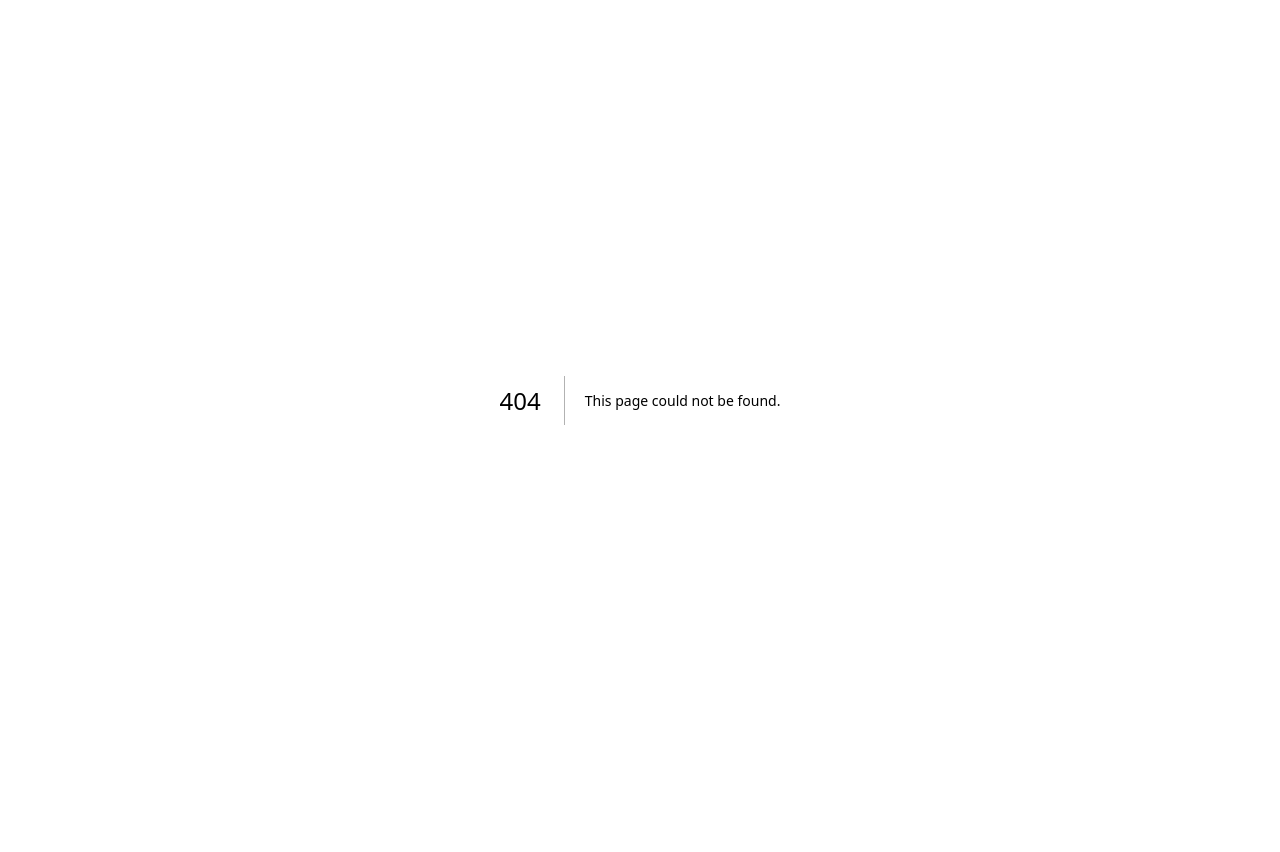
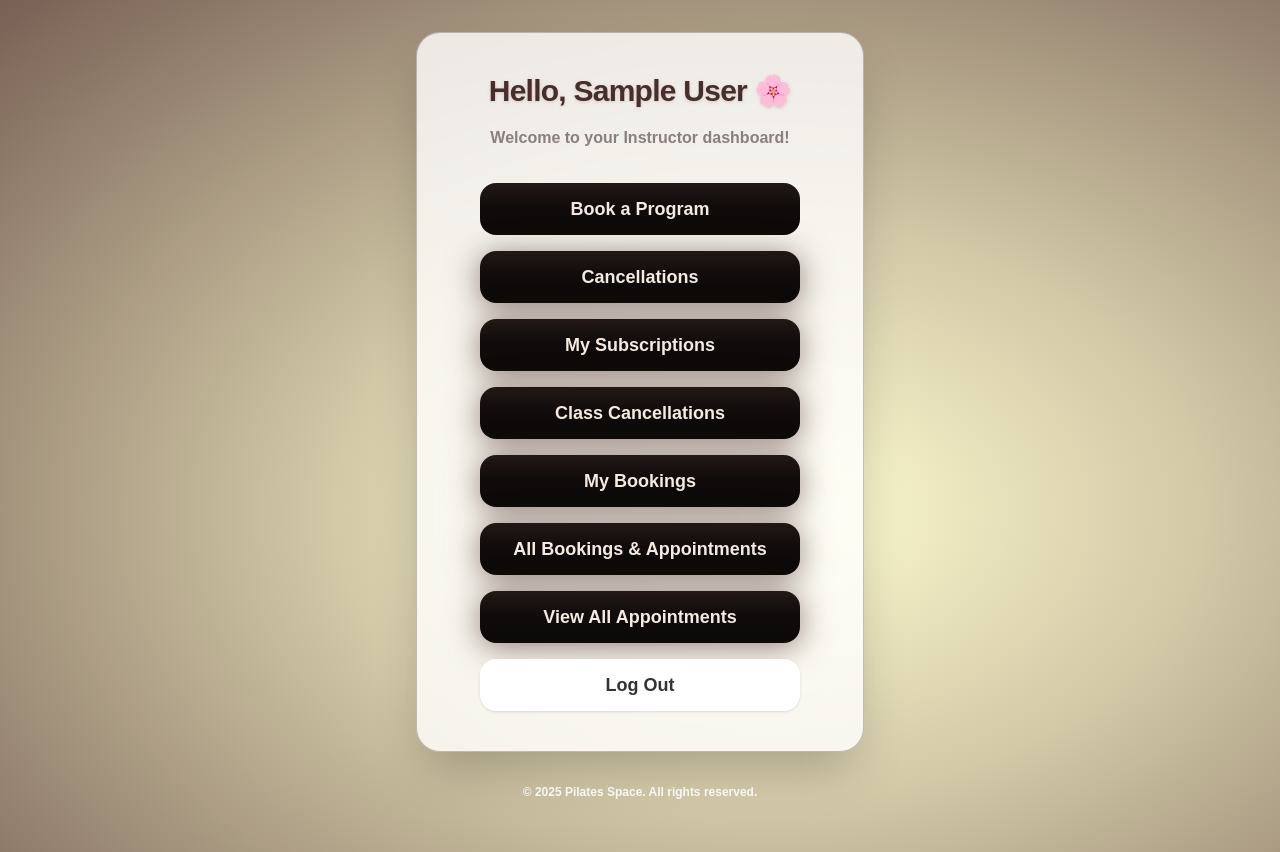
Before and after one commit to Hephaestack/breathe-pilates-booking, a Next.js app in the folder frontend/: page /instructor-dashboard in a window 1280 px wide. Before the commit this address had no page. Before the commit the page ends 800 px from the top, so only its background shows below. Built offline with nearby package versions, Linux system fonts and the light colour scheme; sample sign-in values are in the browser's storage.

Commit message:
auth and error toast

```diff
--- a/frontend/app/dashboard/page.jsx
+++ b/frontend/app/client-dashboard/page.jsx
@@ -20,12 +20,12 @@ export default function Dashboard() {
   if (!user) return null;
 
  return (
-  <div className="min-h-screen w-full flex flex-col justify-center items-center px-4 py-8">
+  <div className="flex flex-col items-center justify-center w-full min-h-screen px-4 py-8">
     <motion.main
       initial={{ opacity: 0, y: 30 }}
       animate={{ opacity: 1, y: 0 }}
       transition={{ duration: 0.6, ease: 'easeOut' }}
-      className="flex flex-col items-center w-full max-w-md flex-1 justify-center"
+      className="flex flex-col items-center justify-center flex-1 w-full max-w-md"
     >
       <div className="backdrop-blur-lg bg-white/80 rounded-3xl shadow-2xl px-8 py-10 w-full flex flex-col items-center border border-[#4A2C2A]/30 ">
         <h1 className="text-3xl font-extrabold text-[#4A2C2A] text-center mb-4 tracking-tight drop-shadow">
@@ -58,28 +58,24 @@ export default function Dashboard() {
   >
     My Subscriptions
   </button>
-  {user.role === 'instructor' && (
   <button
     className="w-full py-3 px-6 text-lg font-semibold rounded-2xl bg-gradient-to-b from-[#221816] via-[#0f0b0a] to-[#0b0a08] text-[#f5e9e0] shadow-[0_4px_32px_0_rgba(72,41,37,0.6)] hover:shadow-[0_0_16px_4px_rgba(72,41,37,0.25)] transition duration-300 ease-in-out border-none outline-none"
     onClick={() => router.push('/class-cancellations')}
   >
     Class Cancellations
   </button>
-  )}
   <button
     className="w-full py-3 px-6 text-lg font-semibold rounded-2xl bg-gradient-to-b from-[#221816] via-[#0f0b0a] to-[#0b0a08] text-[#f5e9e0] shadow-[0_4px_32px_0_rgba(72,41,37,0.6)] hover:shadow-[0_0_16px_4px_rgba(72,41,37,0.25)] transition duration-300 ease-in-out border-none outline-none"
     onClick={() => router.push('/bookings')}
   >
     My Bookings
   </button>
-  {user.role === 'instructor' && (
   <button
     className="w-full py-3 px-6 text-lg font-semibold rounded-2xl bg-gradient-to-b from-[#221816] via-[#0f0b0a] to-[#0b0a08] text-[#f5e9e0] shadow-[0_4px_32px_0_rgba(72,41,37,0.6)] hover:shadow-[0_0_16px_4px_rgba(72,41,37,0.25)] transition duration-300 ease-in-out border-none outline-none"
     onClick={() => router.push('/all-bookings')}
   >
     All Bookings & Appointments
   </button>
-  )}
   <button
     className="w-full py-3 px-6 text-lg font-semibold rounded-2xl bg-[#fff] text-[#333] shadow hover:bg-[#ccc] transition duration-300"
     onClick={() => {
@@ -92,7 +88,7 @@ export default function Dashboard() {
 </motion.div>
       </div>
     </motion.main>
-    <div className="text-xs text-white mt-8 mb-5 text-center font-extrabold">
+    <div className="mt-8 mb-5 text-xs font-extrabold text-center text-white">
       © {new Date().getFullYear()} Pilates Space. All rights reserved.
     </div>
   </div>
--- /dev/null
+++ b/frontend/app/instructor-dashboard/page.jsx
@@ -0,0 +1,102 @@
+'use client';
+
+import { useEffect, useState } from 'react';
+import { useRouter } from 'next/navigation';
+import { motion } from 'framer-motion';
+
+export default function InstructorDashboard() {
+  const [user, setUser] = useState(null);
+  const router = useRouter();
+
+  useEffect(() => {
+    const userData = localStorage.getItem('user');
+    if (!userData) {
+      router.push('/login');
+    } else {
+      setUser(JSON.parse(userData));
+    }
+  }, [router]);
+
+  if (!user) return null;
+
+  return (
+    <div className="flex flex-col items-center justify-center w-full min-h-screen px-4 py-8">
+      <motion.main
+        initial={{ opacity: 0, y: 30 }}
+        animate={{ opacity: 1, y: 0 }}
+        transition={{ duration: 0.6, ease: 'easeOut' }}
+        className="flex flex-col items-center justify-center flex-1 w-full max-w-md"
+      >
+        <div className="backdrop-blur-lg bg-white/80 rounded-3xl shadow-2xl px-8 py-10 w-full flex flex-col items-center border border-[#4A2C2A]/30 ">
+          <h1 className="text-3xl font-extrabold text-[#4A2C2A] text-center mb-4 tracking-tight drop-shadow">
+            Hello, {user.name} 🌸
+          </h1>
+          <p className="text-base text-[#8a7f7e] text-center max-w-xs leading-relaxed mb-8">
+            Welcome to your Instructor dashboard!
+          </p>
+          <motion.div
+            initial={{ opacity: 0, y: 8 }}
+            animate={{ opacity: 1, y: 0 }}
+            transition={{ delay: 0.2, duration: 0.3 }}
+            className="w-full max-w-xs space-y-4"
+          >
+            <button
+              className="w-full py-3 px-6 text-lg font-semibold rounded-2xl bg-gradient-to-b from-[#221816] via-[#0f0b0a] to-[#0b0a08] text-[#f5e9e0] shadow-[0_8px_64px_0_rgba(72,41,37,0.6)]] hover:shadow-[0_0_16px_4px_rgba(72,41,37,0.25)] transition duration-300 ease-in-out border-none outline-none"
+              onClick={() => router.push('/programs')}
+            >
+              Book a Program
+            </button>
+            <button
+              className="w-full py-3 px-6 text-lg font-semibold rounded-2xl bg-gradient-to-b from-[#221816] via-[#0f0b0a] to-[#0b0a08] text-[#f5e9e0] shadow-[0_4px_32px_0_rgba(72,41,37,0.6)] hover:shadow-[0_0_16px_4px_rgba(72,41,37,0.25)] transition duration-300 ease-in-out border-none outline-none"
+              onClick={() => router.push('/cancellations')}
+            >
+              Cancellations
+            </button>
+            <button
+              className="w-full py-3 px-6 text-lg font-semibold rounded-2xl bg-gradient-to-b from-[#221816] via-[#0f0b0a] to-[#0b0a08] text-[#f5e9e0] shadow-[0_4px_32px_0_rgba(72,41,37,0.6)] hover:shadow-[0_0_16px_4px_rgba(72,41,37,0.25)] transition duration-300 ease-in-out border-none outline-none"
+              onClick={() => router.push('/subscriptions')}
+            >
+              My Subscriptions
+            </button>
+            <button
+              className="w-full py-3 px-6 text-lg font-semibold rounded-2xl bg-gradient-to-b from-[#221816] via-[#0f0b0a] to-[#0b0a08] text-[#f5e9e0] shadow-[0_4px_32px_0_rgba(72,41,37,0.6)] hover:shadow-[0_0_16px_4px_rgba(72,41,37,0.25)] transition duration-300 ease-in-out border-none outline-none"
+              onClick={() => router.push('/class-cancellations')}
+            >
+              Class Cancellations
+            </button>
+            <button
+              className="w-full py-3 px-6 text-lg font-semibold rounded-2xl bg-gradient-to-b from-[#221816] via-[#0f0b0a] to-[#0b0a08] text-[#f5e9e0] shadow-[0_4px_32px_0_rgba(72,41,37,0.6)] hover:shadow-[0_0_16px_4px_rgba(72,41,37,0.25)] transition duration-300 ease-in-out border-none outline-none"
+              onClick={() => router.push('/bookings')}
+            >
+              My Bookings
+            </button>
+            <button
+              className="w-full py-3 px-6 text-lg font-semibold rounded-2xl bg-gradient-to-b from-[#221816] via-[#0f0b0a] to-[#0b0a08] text-[#f5e9e0] shadow-[0_4px_32px_0_rgba(72,41,37,0.6)] hover:shadow-[0_0_16px_4px_rgba(72,41,37,0.25)] transition duration-300 ease-in-out border-none outline-none"
+              onClick={() => router.push('/all-bookings')}
+            >
+              All Bookings & Appointments
+            </button>
+            <button
+              className="w-full py-3 px-6 text-lg font-semibold rounded-2xl bg-gradient-to-b from-[#221816] via-[#0f0b0a] to-[#0b0a08] text-[#f5e9e0] shadow-[0_4px_32px_0_rgba(72,41,37,0.6)] hover:shadow-[0_0_16px_4px_rgba(72,41,37,0.25)] transition duration-300 ease-in-out border-none outline-none"
+              onClick={() => router.push('/all-appointments')}
+            >
+              View All Appointments
+            </button>
+            <button
+              className="w-full py-3 px-6 text-lg font-semibold rounded-2xl bg-[#fff] text-[#333] shadow hover:bg-[#ccc] transition duration-300"
+              onClick={() => {
+                localStorage.removeItem('user');
+                router.push('/login');
+              }}
+            >
+              Log Out
+            </button>
+          </motion.div>
+        </div>
+      </motion.main>
+      <div className="mt-8 mb-5 text-xs font-extrabold text-center text-white">
+        © {new Date().getFullYear()} Pilates Space. All rights reserved.
+      </div>
+    </div>
+  );
+}
--- a/frontend/app/login/page.jsx
+++ b/frontend/app/login/page.jsx
@@ -1,37 +1,81 @@
 'use client';
 
 import { useRouter } from 'next/navigation';
-import { useState } from 'react';
+import { useState, useEffect } from 'react'; // <-- Add useState and useEffect import
 import { motion } from 'framer-motion';
 
 export default function LoginPage() {
   const router = useRouter();
   const [loading, setLoading] = useState(false);
+  const [username, setUsername] = useState('');
+  const [password, setPassword] = useState('');
+  const [error, setError] = useState('');
+  const [showToast, setShowToast] = useState(false);
 
   const handleLogin = () => {
+  setError('');
+  if (!username || !password) {
+    setError('Please enter both your username (or phone) and password to continue.');
+    setShowToast(true);
+    return;
+  }
   setLoading(true);
 
-    const mockUser = {
+    // Mock users
+    const users = [
+      {
         id: 1,
         name: 'Test User',
         email: 'test@example.com',
         role: 'client',
-    };
+        username: 'client',
+        password: 'client123',
+      },
+      {
+        id: 2,
+        name: 'Instructor Jane',
+        email: 'jane@instructor.com',
+        role: 'instructor',
+        username: 'instructor',
+        password: 'instructor123',
+      },
+    ];
 
-    localStorage.setItem('user', JSON.stringify(mockUser));
+    // Find user by username and password
+    const foundUser = users.find(
+      (u) => (u.username === username || u.email === username) && u.password === password
+    );
 
    setTimeout(() => {
-      router.push('/dashboard');
+    setLoading(false);
+    if (foundUser) {
+      localStorage.setItem('user', JSON.stringify(foundUser));
+      if (foundUser.role === 'instructor') {
+        router.push('/instructor-dashboard');
+      } else {
+        router.push('/client-dashboard');
+      }
+    } else {
+      setError('The username or password you entered is incorrect. Please try again.');
+      setShowToast(true);
+    }
   }, 1000);
 };
 
+  useEffect(() => {
+    if (showToast) {
+      const timer = setTimeout(() => setShowToast(false), 2500);
+      return () => clearTimeout(timer);
+    }
+  }, [showToast]);
+
   return (
-  <div className="min-h-screen w-full flex flex-col justify-center items-center px-4 py-8">
+    <div className="flex flex-col items-center justify-center w-full min-h-screen px-4 py-8">
       <motion.main
         initial={{ opacity: 0, y: 30 }}
         animate={{ opacity: 1, y: 0 }}
         transition={{ duration: 0.6, ease: 'easeOut' }}
-      className="flex flex-col items-center w-full max-w-md flex-1 justify-center"
+        className="flex flex-col items-center justify-center flex-1 w-full max-w-md"
       >
         {/* Glassmorphism Card */}
         <div className="backdrop-blur-lg bg-white/80 rounded-3xl shadow-2xl px-8 py-10 w-full flex flex-col items-center border border-[#a259ec]/30">
@@ -50,6 +94,30 @@ export default function LoginPage() {
           <p className="text-base text-[#4A2C2A] text-center max-w-xs leading-relaxed mb-8">
             Calm your mind. Strengthen your body.<br />Let’s begin your journey.
           </p>
+          {/* Username/Phone Input */}
+          <input
+            type="text"
+            placeholder="Username or Phone"
+            className="w-full text-black max-w-xs mb-3 px-4 py-2 rounded-xl border border-[#b3b18f] focus:outline-none focus:ring-2 focus:ring-[#b3b18f] placeholder:text-[#4A2C2A] placeholder:font-semibold"
+            value={username}
+            onChange={(e) => setUsername(e.target.value)}
+            disabled={loading}
+          />
+          {/* Password Input */}
+          <input
+            type="password"
+            placeholder="Password"
+            className="w-full max-w-xs mb-5 text-black px-4 py-2 rounded-xl border border-[#b3b18f] focus:outline-none focus:ring-2 focus:ring-[#b3b18f] placeholder:text-[#4A2C2A] placeholder:font-semibold"
+            value={password}
+            onChange={(e) => setPassword(e.target.value)}
+            disabled={loading}
+          />
+          {/* Error Message */}
+          {error && (
+            <div className="w-full max-w-xs mb-4 text-center text-[#b94a48] bg-[#fbeee6] border border-[#f5c6cb] rounded-xl px-3 py-2 font-semibold text-sm">
+              {error}
+            </div>
+          )}
           {/* CTA Button */}
           <motion.button
             whileTap={{ scale: 0.97 }}
@@ -63,7 +131,7 @@ export default function LoginPage() {
         </div>
       </motion.main>
       {/* Footer */}
-    <div className="text-xs text-white mt-8 mb-5 text-center font-extrabold">
+      <div className="mt-8 mb-5 text-xs font-extrabold text-center text-white">
         © {new Date().getFullYear()} Pilates Space. All rights reserved.
       </div>
     </div>
```
Also changed, not shown: 1 other file (tests, documents, lock files or other folders). Lines whose indentation alone changed are shown as unchanged.
